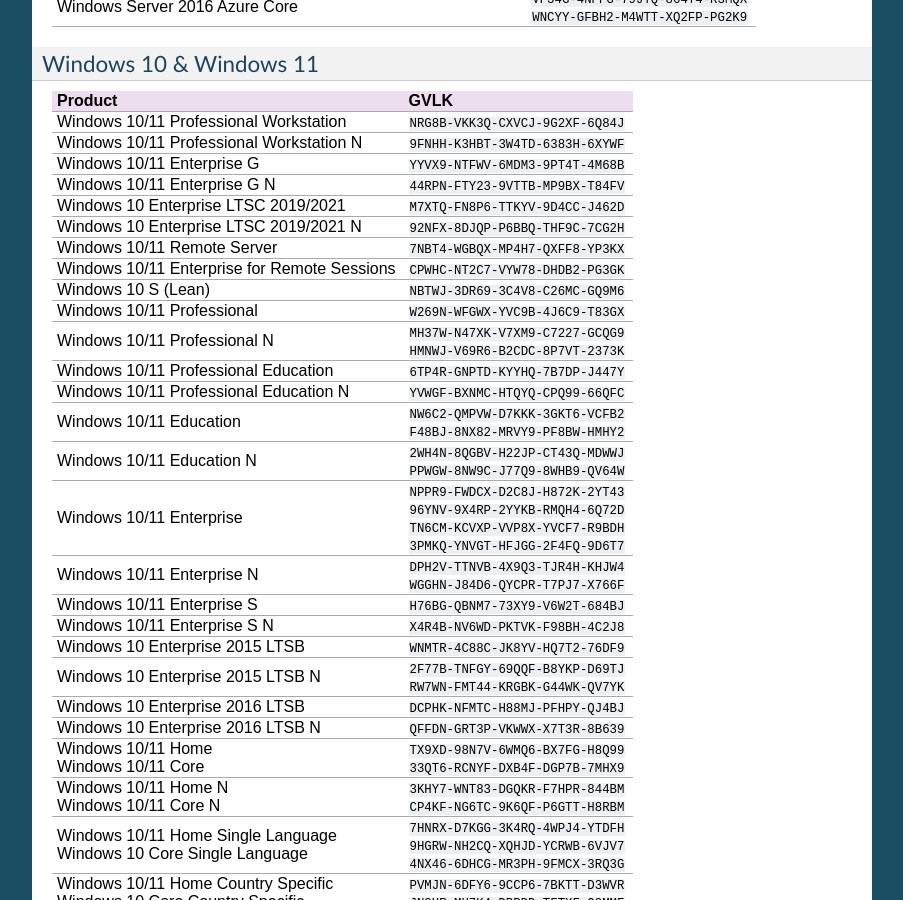
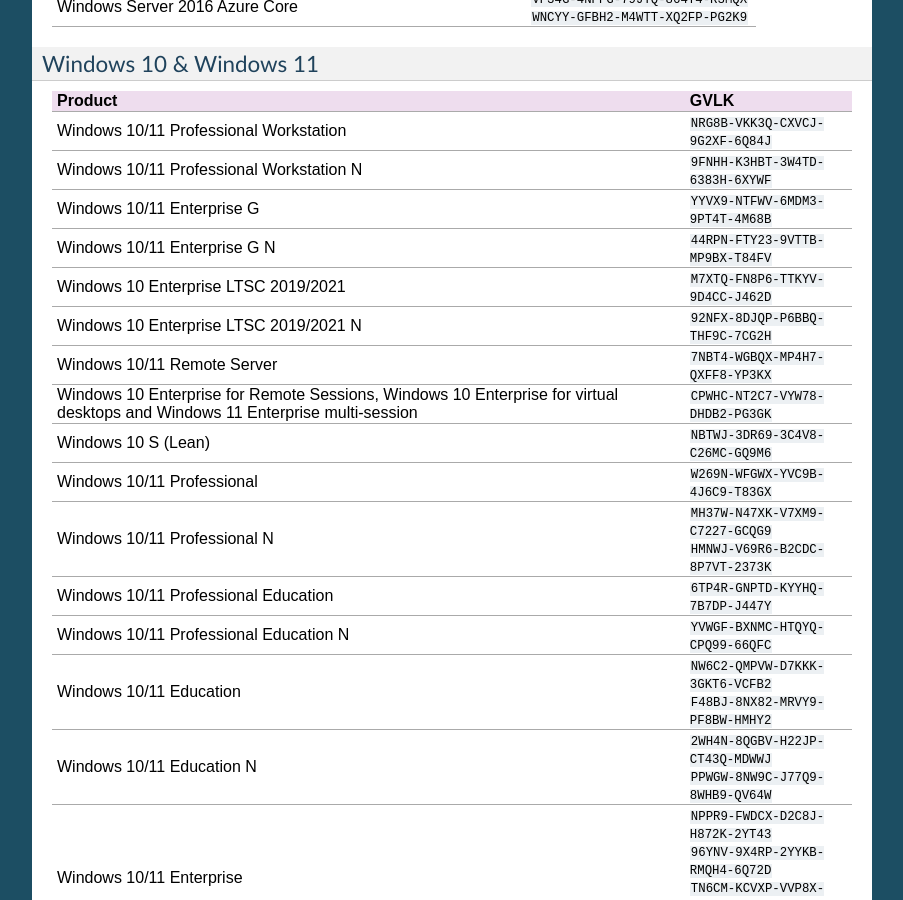
Before and after one commit to SystemRage/py-kms, a Sphinx documentation site: the page built from docs/Keys.md, in a window 1280 px wide and 900 px high, scrolled down 868 px. Shown: the whole window, without its empty margins (198-1101 px from the left). Built offline with Sphinx 7.4.7, drawn with Linux system fonts in a browser that asks for light colours.

Commit message:
Clarification of edition Enterprise multi-session
Windows 10 Enterprise for remote Sessions (1803) and Windows 10 Enterprise for virtual desktops (1809+) are the same edition of Windows 10.
In Windows 11, the edition was renamed to Windows 11 Enterprise multi-session.

```diff
--- a/docs/Keys.md
+++ b/docs/Keys.md
@@ -50,7 +50,7 @@
 | Windows 10 Enterprise LTSC 2019/2021 | `M7XTQ-FN8P6-TTKYV-9D4CC-J462D` |
 | Windows 10 Enterprise LTSC 2019/2021 N | `92NFX-8DJQP-P6BBQ-THF9C-7CG2H` |
 | Windows 10/11 Remote Server | `7NBT4-WGBQX-MP4H7-QXFF8-YP3KX` |
-| Windows 10/11 Enterprise for Remote Sessions | `CPWHC-NT2C7-VYW78-DHDB2-PG3GK` |
+| Windows 10 Enterprise for Remote Sessions, Windows 10 Enterprise for virtual desktops and Windows 11 Enterprise multi-session | `CPWHC-NT2C7-VYW78-DHDB2-PG3GK` |
 | Windows 10 S (Lean) | `NBTWJ-3DR69-3C4V8-C26MC-GQ9M6` |
 | Windows 10/11 Professional | `W269N-WFGWX-YVC9B-4J6C9-T83GX` |
 | Windows 10/11 Professional N | `MH37W-N47XK-V7XM9-C7227-GCQG9`<br>`HMNWJ-V69R6-B2CDC-8P7VT-2373K` |
```
